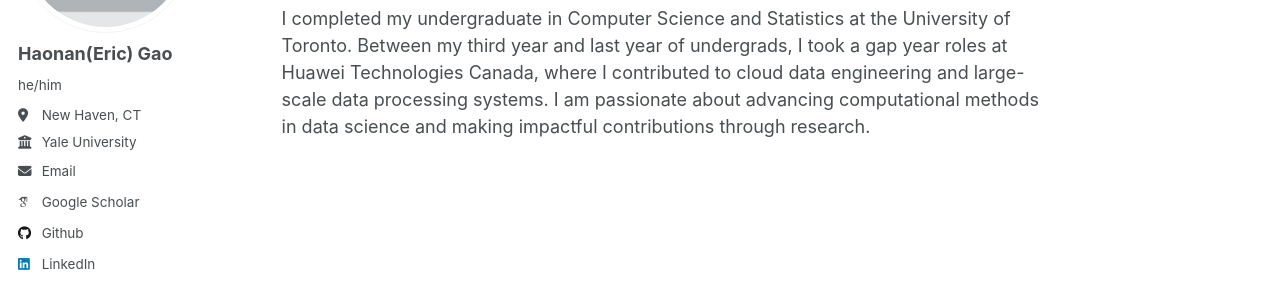
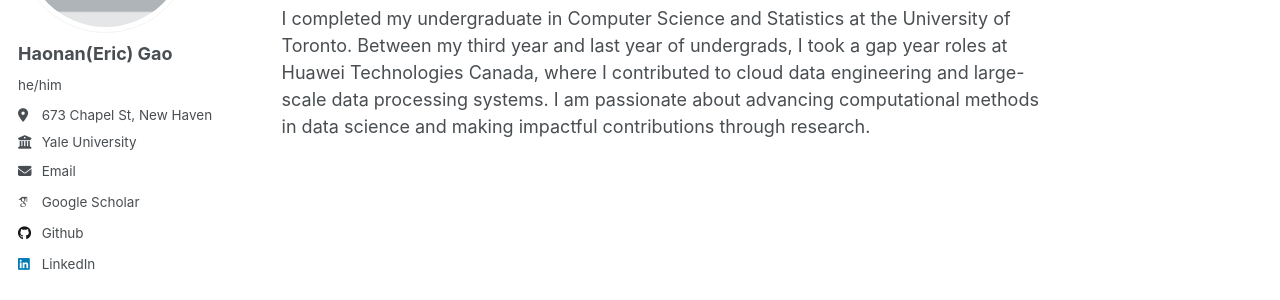
Before and after one commit to rampageoppa/rampageoppa.github.io, a Jekyll site: the page built from _pages/about.md, in a window 1280 px wide. Shown: the part 248-548 px from the top of the page. Built offline with Jekyll 4.4.1, drawn with Linux system fonts in a browser that asks for light colours; some web fonts are replaced.

Commit message:
Update _config.yml

```diff
--- a/_config.yml
+++ b/_config.yml
@@ -25,7 +25,7 @@
   name             : "Haonan(Eric) Gao"
   pronouns         : "he/him"
   bio              :
-  location         : "New Haven, CT"
+  location         : "673 Chapel St, New Haven, CT"
   employer         : "Yale University"
   uri              : # URL
   email            : "eric.gao@yale.edu"
@@ -43,7 +43,7 @@
   bitbucket        : # Username - Update with your username on the site
   codepen          : # Username
   dribbble         : # Username
-  github           : "https://github.com/rampageoppa"
+  github           : "rampageoppa"
   kaggle           : # Username
   stackoverflow    : # User number or user number and name (i.e., use "1" or "1/jeff-atwood")
 
```
